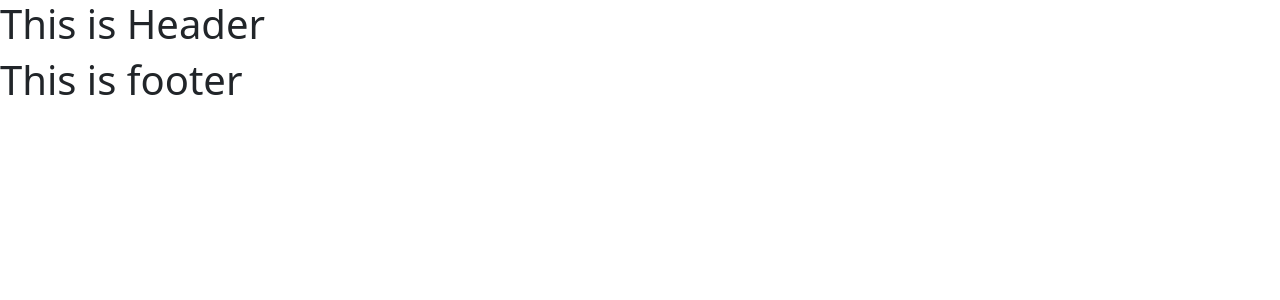
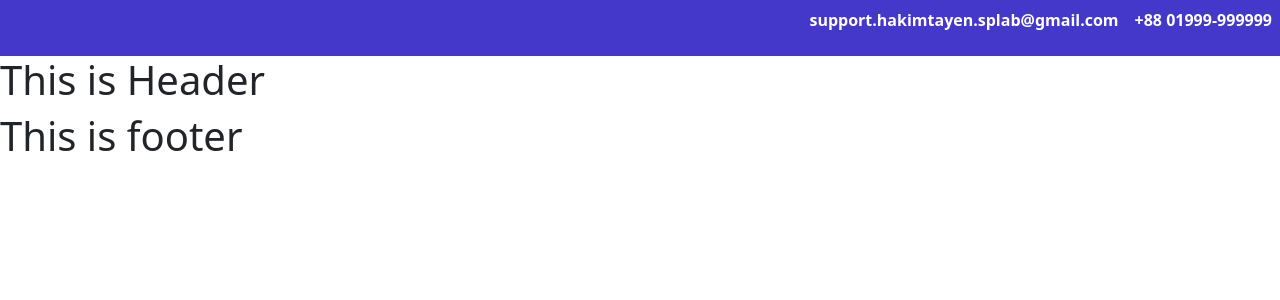
Before and after one commit to MuhammadRabius/Hakim-Tayen-Uz-Zaman, a React (Create React App) app: page / in a window 1280 px wide. Shown: the top 300 px of the page. Built offline with nearby package versions, Linux system fonts and the light colour scheme.

Commit message:
top banner section updated on ui

```diff
--- a/package.json
+++ b/package.json
@@ -3,6 +3,7 @@
   "version": "0.1.0",
   "private": true,
   "dependencies": {
+    "@heroicons/react": "^1.0.6",
     "@testing-library/jest-dom": "^5.16.4",
     "@testing-library/react": "^13.1.1",
     "@testing-library/user-event": "^13.5.0",
@@ -37,5 +38,10 @@
       "last 1 firefox version",
       "last 1 safari version"
     ]
+  },
+  "devDependencies": {
+    "autoprefixer": "^10.4.4",
+    "postcss": "^8.4.12",
+    "tailwindcss": "^3.0.24"
   }
 }
--- /dev/null
+++ b/postcss.config.js
@@ -0,0 +1,6 @@
+module.exports = {
+  plugins: {
+    tailwindcss: {},
+    autoprefixer: {},
+  },
+}
--- a/src/App.js
+++ b/src/App.js
@@ -3,11 +3,13 @@
 import Header from './componets/SharedCompo/Header/Header';
 import './App.css';
 import Footer from './componets/SharedCompo/Footer/Footer';
+import TopBanner from './componets/SharedCompo/TopBanner/TopBanner';
 
 
 function App() {
   return (
     <div>
+      <TopBanner></TopBanner>
       <Header></Header>
       <Routes>
         <Route></Route>
--- /dev/null
+++ b/src/componets/SharedCompo/TopBanner/TopBanner.js
@@ -0,0 +1,14 @@
+import React from 'react';
+
+
+
+const TopBanner = () => {
+      return (
+            <div className='flex justify-end gap-3  p-2 bg-indigo-700'>
+                  <p className='fw-bold text-white'>support.hakimtayen.splab@gmail.com</p>
+                  <p className='fw-bold text-white'>+88 01999-999999</p>
+            </div>
+      );
+};
+
+export default TopBanner;
--- a/src/index.css
+++ b/src/index.css
@@ -1,13 +1,4 @@
-body {
-  margin: 0;
-  font-family: -apple-system, BlinkMacSystemFont, 'Segoe UI', 'Roboto', 'Oxygen',
-    'Ubuntu', 'Cantarell', 'Fira Sans', 'Droid Sans', 'Helvetica Neue',
-    sans-serif;
-  -webkit-font-smoothing: antialiased;
-  -moz-osx-font-smoothing: grayscale;
-}
-
-code {
-  font-family: source-code-pro, Menlo, Monaco, Consolas, 'Courier New',
-    monospace;
-}
+@tailwind base;
+@tailwind components;
+@tailwind utilities;
+/* ----------------------------------------- */
--- /dev/null
+++ b/tailwind.config.js
@@ -0,0 +1,9 @@
+module.exports = {
+  content: [
+    "./src/**/*.{js,jsx,ts,tsx}",
+  ],
+  theme: {
+    extend: {},
+  },
+  plugins: [],
+}
```
Also changed, not shown: src/componets/SharedCompo/TopBanner/TopBanner.css (added), 2 other files (tests, documents, lock files or other folders).
